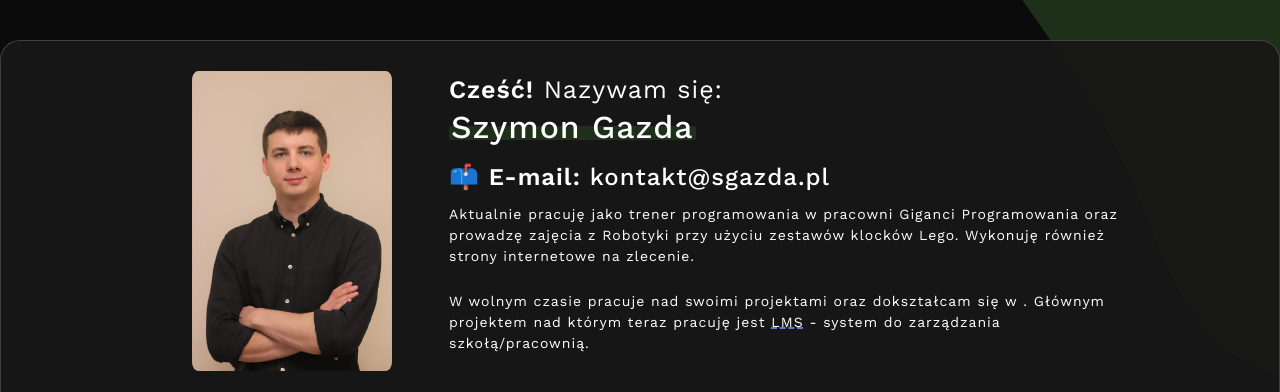
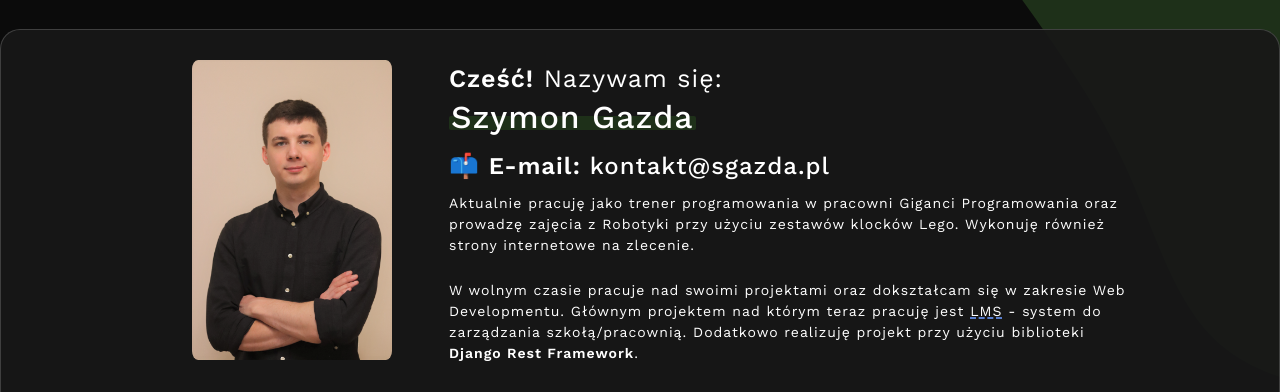
Before and after one commit to sgazda94/sgazda.pl, a plain HTML site: page index.html in a window 1280 px wide. Shown: the top 392 px of the page. Drawn offline with nearby package versions, Linux system fonts and the light colour scheme; a web font is replaced by a local one.

Commit message:
content update

```diff
--- a/index.html
+++ b/index.html
@@ -34,10 +34,10 @@
                         Wykonuję również strony internetowe na zlecenie.
                     </p>
                     <p>
-                        W wolnym czasie pracuje nad swoimi projektami oraz dokształcam się w .
+                        W wolnym czasie pracuje nad swoimi projektami oraz dokształcam się w zakresie Web Developmentu.
                         Głównym projektem nad którym teraz pracuję jest <span class="tooltip"
                             data-tooltip="Learning Management System">LMS</span> - system do zarządzania
-                        szkołą/pracownią.
+                        szkołą/pracownią. Dodatkowo realizuję projekt przy użyciu biblioteki <strong>Django Rest Framework</strong>.
                     </p>
 
                 </div>
```
